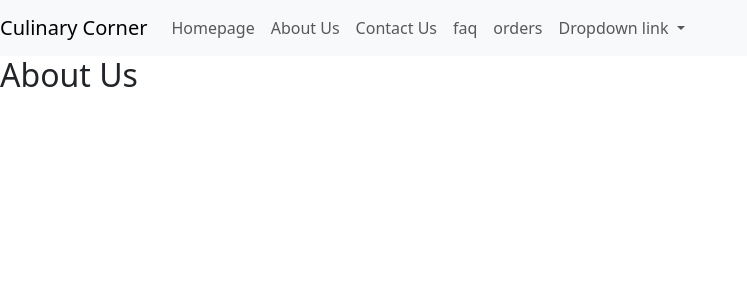
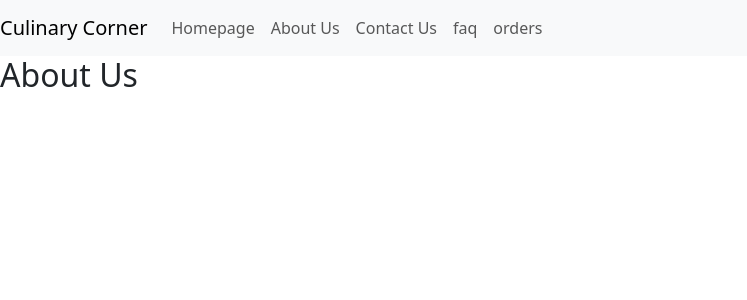
Before and after one commit to sachinaggerwal/IRM3004GroupAnteiku, a Django app: page /about/ in a window 1280 px wide. Shown: the top 300 px of the page, without its empty margins (0-747 px from the left). Run offline with Django 5.2, Linux system fonts and the light colour scheme.

Commit message:
removing dropdown list from navbar

```diff
--- a/IRM_3004/culinaryCorner/templates/culinaryCorner/base.html
+++ b/IRM_3004/culinaryCorner/templates/culinaryCorner/base.html
@@ -14,7 +14,7 @@
 
 <body>
     <nav class="navbar navbar-expand-lg navbar-light bg-light">
-        <a class="navbar-brand" href="#">Culinary Corner</a>
+        <a class="navbar-brand" href="homepage/">Culinary Corner</a>
         <button class="navbar-toggler" type="button" data-toggle="collapse" data-target="#navbarNavDropdown"
             aria-controls="navbarNavDropdown" aria-expanded="false" aria-label="Toggle navigation">
             <span class="navbar-toggler-icon"></span>
@@ -22,7 +22,7 @@
         <div class="collapse navbar-collapse" id="navbarNavDropdown">
             <ul class="navbar-nav">
                 <li class="nav-item active">
-                    <a class="nav-link" href="#">Homepage</a>
+                    <a class="nav-link" href="homepage/">Homepage</a>
                 </li>
                 <li class="nav-item">
                     <a class="nav-link" href="about/">About Us</a>
@@ -36,17 +36,6 @@
                 <li class="nav-item">
                     <a class="nav-link" href="orders/">orders</a>
                 </li>
-                <li class="nav-item dropdown">
-                    <a class="nav-link dropdown-toggle" href="#" id="navbarDropdownMenuLink" data-toggle="dropdown"
-                        aria-haspopup="true" aria-expanded="false">
-                        Dropdown link
-                    </a>
-                    <div class="dropdown-menu" aria-labelledby="navbarDropdownMenuLink">
-                        <a class="dropdown-item" href="#">Action</a>
-                        <a class="dropdown-item" href="#">Another action</a>
-                        <a class="dropdown-item" href="#">Something else here</a>
-                    </div>
-                </li>
             </ul>
         </div>
     </nav>
```
